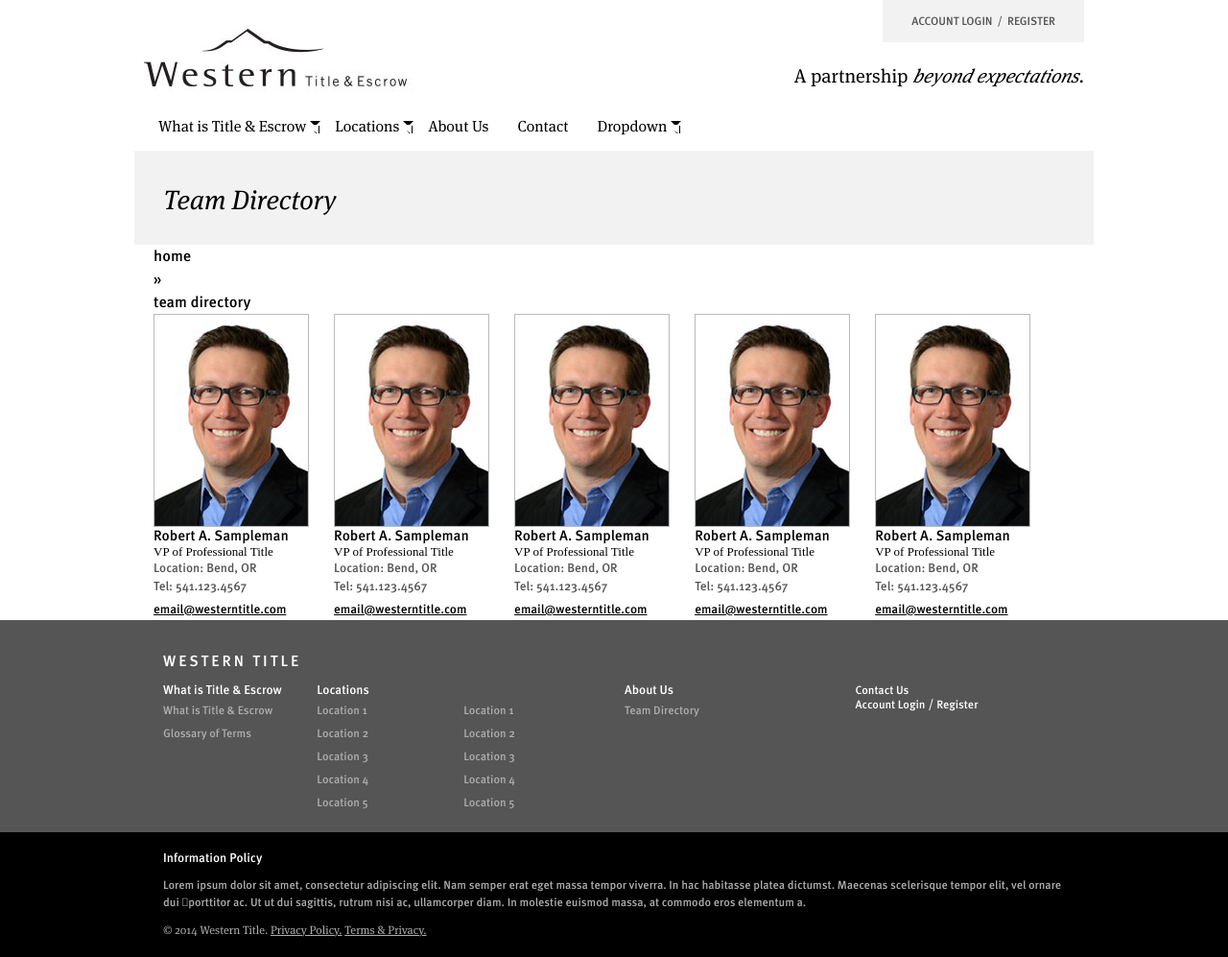
After one commit to chadsorensen/Western-Title, a PHP site: page /team.php in a window 1280 px wide. The commit adds this page. Shown: the whole page at 96% size. Run offline with PHP 8.4, Linux system fonts and the light colour scheme; some libraries are stand-ins or nearby versions; some web fonts are replaced.

Commit message:
added team directory template and basic styles

```diff
--- a/Build/css/main.css
+++ b/Build/css/main.css
@@ -50,6 +50,14 @@
   margin-right: 2.35765%;
   width: 14.70196%; }
   .col-2-12:last-child {
+    margin-right: 0; }
+
+.col-2_5-4-12 {
+  float: left;
+  display: block;
+  margin-right: 1.35765%;
+  width: 18.23176%; }
+  .col-2_5-4-12:nth-of-type(5n) {
     margin-right: 0; }
 
 .col-4-12 {
@@ -495,6 +503,33 @@ button:focus {
         height: 32px;
         background: url(../images/icon-list.png) no-repeat; }
 
+.header-bar {
+  width: 1000px;
+  margin: 0 auto;
+  padding: 35px 0 35px 30px;
+  background: #f2f2f2;
+  -webkit-box-sizing: border-box;
+  -moz-box-sizing: border-box;
+  box-sizing: border-box; }
+  .header-bar h1 {
+    margin: 0;
+    font-family: "MetaSerifOT-BookIta";
+    font-size: 28px;
+    line-height: 1; }
+
+.team-item img {
+  border: 1px solid #bbb; }
+.team-item h3 {
+  margin: 0;
+  font-size: 15px; }
+.team-item h4 {
+  margin: 0;
+  font-family: "MetaOT-NormalItalic";
+  font-size: 13px; }
+.team-item a {
+  font-size: 13px;
+  text-decoration: underline; }
+
 #footer {
   color: #adadad; }
   #footer #footer-links {
@@ -554,6 +589,7 @@ button:focus {
     margin: 0 auto; }
 
   .col-2-12,
+  .col-2_5-4-12,
   .col-4-12,
   .col-6-12,
   .col-8-12,
@@ -564,11 +600,19 @@ button:focus {
     width: 100%;
     margin-right: 0; }
     .col-2-12:last-child,
+    .col-2_5-4-12:last-child,
     .col-4-12:last-child,
     .col-6-12:last-child,
     .col-8-12:last-child,
     .col-3-6:last-child {
       margin-right: 0; }
+    .col-2-12 img,
+    .col-2_5-4-12 img,
+    .col-4-12 img,
+    .col-6-12 img,
+    .col-8-12 img,
+    .col-3-6 img {
+      width: 100%; }
 
   .mobile {
     display: block; }
--- a/css/_grid.scss
+++ b/css/_grid.scss
@@ -5,6 +5,15 @@
   @include span-columns(2);
 }
 
+.col-2_5-4-12 {
+  float: left;
+  display: block;
+  margin-right: 1.35765%;
+  width: 18.23176%;
+  &:nth-of-type(5n) {
+    margin-right: 0;
+  }
+}
 .col-4-12 {
   @include span-columns(4);
 }
--- a/css/main.scss
+++ b/css/main.scss
@@ -527,6 +527,44 @@ button {
     }
   }
 }
+
+// ==========================================================================
+// ★ TEAM DIRECTORY SECTION
+// ==========================================================================
+
+.header-bar {
+  width: 1000px;
+  margin: 0 auto;
+  padding: 35px 0 35px 30px;
+  background: #f2f2f2;
+  @include box-sizing(border-box);
+  h1 {
+    margin: 0;
+    font-family: $metaSerifOT-BookIta;
+    font-size: 28px;
+    line-height: 1;
+  }
+}
+.team-item {
+  img {
+    border: 1px solid #bbb;
+  }
+  h3 {
+    margin: 0;
+    font-size: 15px;
+  }
+  h4 {
+    margin: 0;
+    font-family: $metaItalic;
+    font-size: 13px;
+  }
+  a {
+    font-size: 13px;
+    text-decoration: underline;
+  }
+}
+
+
 // ==========================================================================
 // ★ FOOTER SECTION
 // ==========================================================================
@@ -606,12 +644,16 @@ button {
     margin: 0 auto;
   }
   .col-2-12,
+  .col-2_5-4-12,
   .col-4-12,
   .col-6-12,
   .col-8-12,
   .col-3-6 {
     @include span-columns(12);
     @include omega();
+    img {
+      width: 100%;
+    }
   }
 
 // Mobile Navigation
--- /dev/null
+++ b/team.php
@@ -0,0 +1,58 @@
+<?php include 'header.php' ?>
+<div class="header-bar">
+  <h1>Team Directory</h1>
+</div>
+<div class="main-wrapper">
+  <nav class="breadcrumbs">
+    <ul>
+      <li><a href="/" title="">home</a></li> &raquo;
+      <li class="active">team directory</li>
+    </ul>
+  </nav>
+  <div class="filters">
+
+  </div>
+  <div class="team-listing main-content">
+    <div class="team-item col-2_5-4-12">
+      <img src="images/team-directory.jpg" alt="">
+      <h3 class="name">Robert A. Sampleman</h3>
+      <h4 class="title">VP of Professional Title</h4>
+      <p class="location">Location: Bend, OR</p>
+      <p class="tel">Tel: 541.123.4567</p>
+      <a href="mailto:email@westerntitle.com">email@westerntitle.com</a>
+    </div>
+    <div class="team-item col-2_5-4-12">
+      <img src="images/team-directory.jpg" alt="">
+      <h3 class="name">Robert A. Sampleman</h3>
+      <h4 class="title">VP of Professional Title</h4>
+      <p class="location">Location: Bend, OR</p>
+      <p class="tel">Tel: 541.123.4567</p>
+      <a href="mailto:email@westerntitle.com">email@westerntitle.com</a>
+    </div>
+    <div class="team-item col-2_5-4-12">
+      <img src="images/team-directory.jpg" alt="">
+      <h3 class="name">Robert A. Sampleman</h3>
+      <h4 class="title">VP of Professional Title</h4>
+      <p class="location">Location: Bend, OR</p>
+      <p class="tel">Tel: 541.123.4567</p>
+      <a href="mailto:email@westerntitle.com">email@westerntitle.com</a>
+    </div>
+    <div class="team-item col-2_5-4-12">
+      <img src="images/team-directory.jpg" alt="">
+      <h3 class="name">Robert A. Sampleman</h3>
+      <h4 class="title">VP of Professional Title</h4>
+      <p class="location">Location: Bend, OR</p>
+      <p class="tel">Tel: 541.123.4567</p>
+      <a href="mailto:email@westerntitle.com">email@westerntitle.com</a>
+    </div>
+    <div class="team-item col-2_5-4-12">
+      <img src="images/team-directory.jpg" alt="">
+      <h3 class="name">Robert A. Sampleman</h3>
+      <h4 class="title">VP of Professional Title</h4>
+      <p class="location">Location: Bend, OR</p>
+      <p class="tel">Tel: 541.123.4567</p>
+      <a href="mailto:email@westerntitle.com">email@westerntitle.com</a>
+    </div>
+  </div>
+</div>
+<?php include 'footer.php' ?>
```
Also changed, not shown: Build/team.php (added, +58 -0 lines), images/team-directory.jpg (added), 1 other file.
